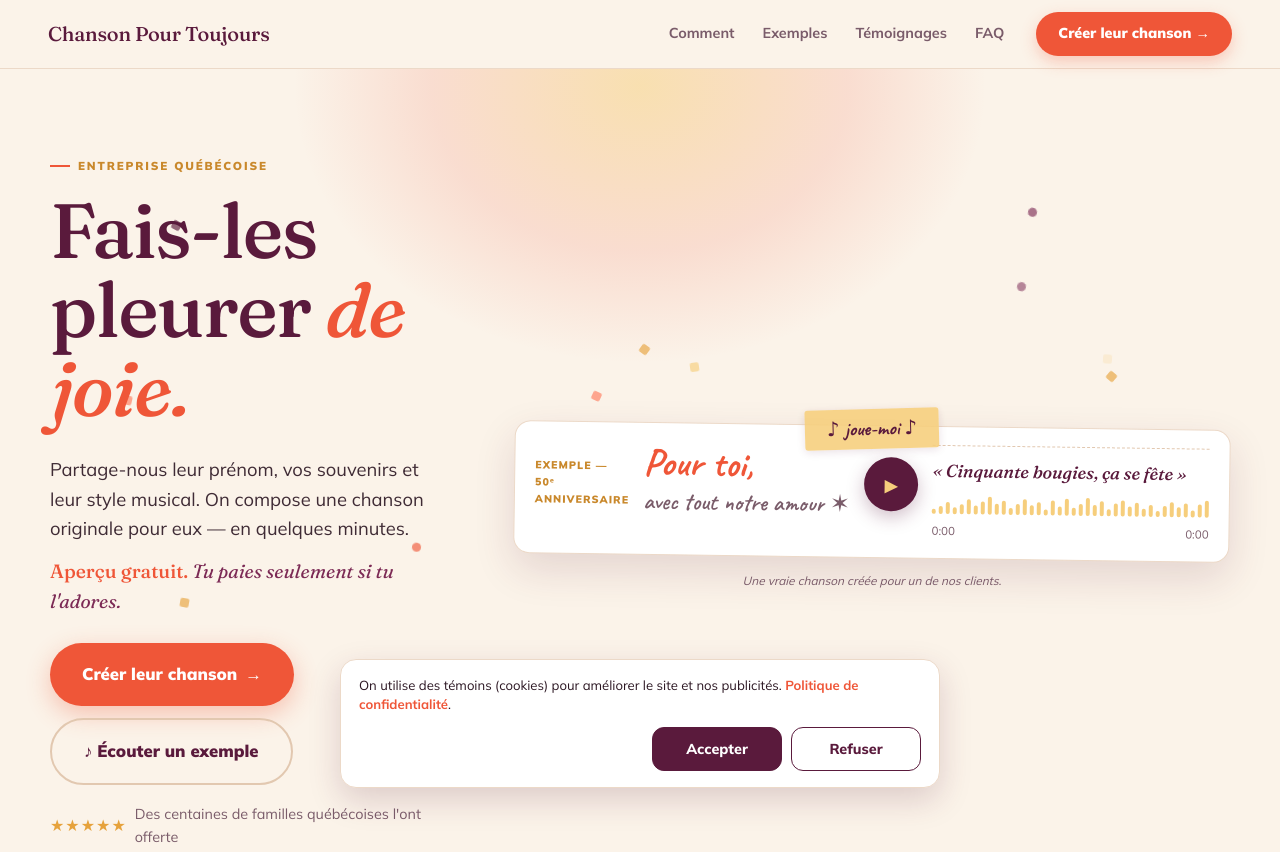
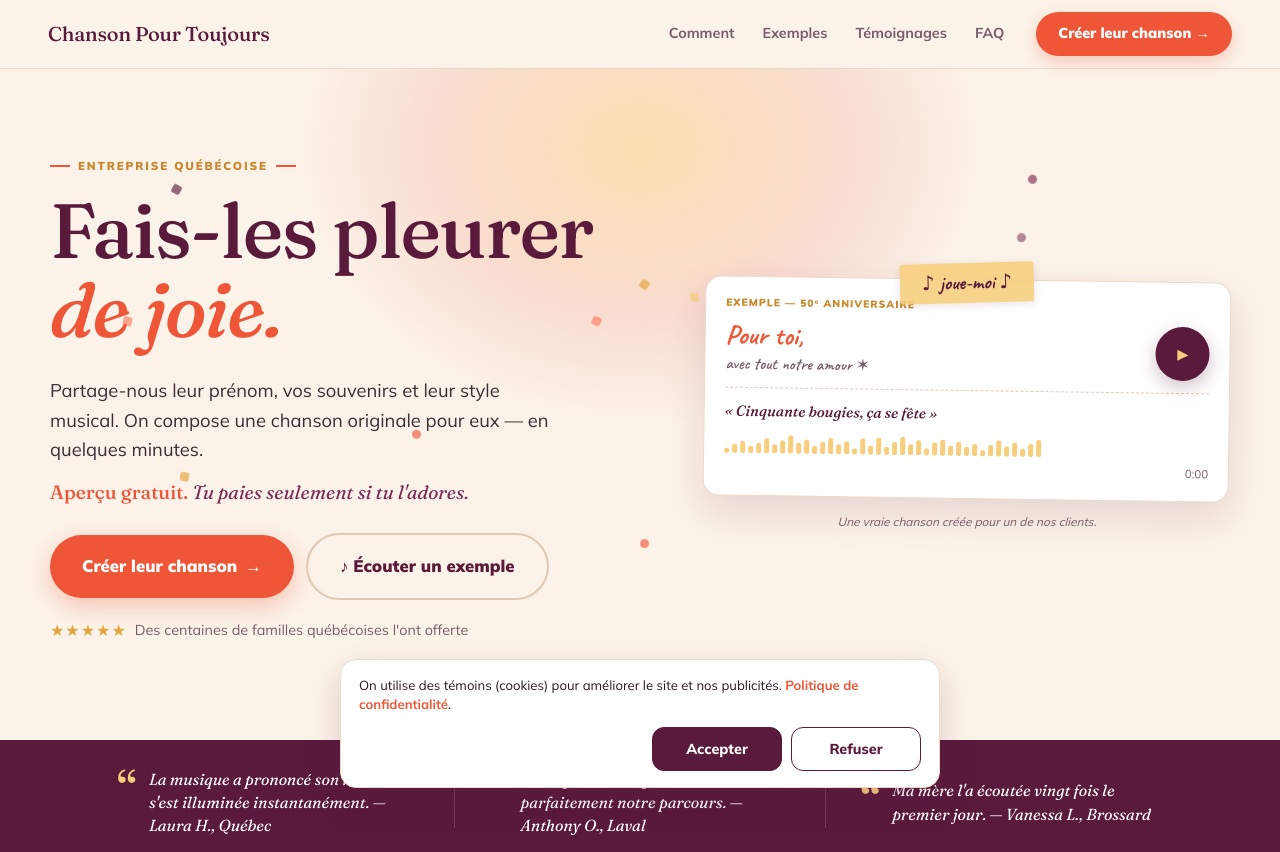
Before and after one commit to maxime1728/chansonpourtoujours, a plain HTML site: page index.html in a window 1280 px wide. Shown: the top 852 px of the page. Drawn offline with Linux system fonts and the light colour scheme.

Commit message:
Update index.html

```diff
--- a/index.html
+++ b/index.html
@@ -195,6 +195,10 @@
   color:var(--gold3);margin:0 0 16px;
 }
 .hero-eyebrow::before{content:"";width:20px;height:2px;background:var(--coral);}
+.hero-eyebrow::after{content:"";width:20px;height:2px;background:var(--coral);}
+
+/* Force display:block sur la carte hero — écrase .track{display:flex} */
+#heroCard{display:block!important;}
 h1.hero-h1{
   font-family:var(--ff-d);font-weight:500;
   font-size:clamp(2.6rem,11vw,4.4rem);
@@ -268,7 +272,7 @@
   display:flex;
   align-items:center;
   justify-content:space-between;
-  gap:14px;
+  gap:8px;               /* réduit pour rapprocher le bouton */
   margin-bottom:16px;
 }
 .ded-texts{
@@ -335,8 +339,8 @@
 
 .ded-seek{position:absolute;inset:0;cursor:pointer;touch-action:none;}
 .ded-time{
-  display:flex;justify-content:space-between;
-  font-size:.7rem;color:var(--mute);margin-top:8px;
+  text-align:right;          /* aligné à droite = fin des barres */
+  font-size:.7rem;color:var(--mute);margin-top:6px;
   font-variant-numeric:tabular-nums;
 }
 .ded-cap{
@@ -679,18 +683,17 @@
   /* — Carte dédicace — */
   .ded-wrap{ margin-top:0; padding:18px 0 0; }
   .ded-card{
-    padding:36px 32px 28px;
+    padding:24px 24px 20px;   /* réduit vs 36px 32px */
     transform:rotate(.8deg);
     overflow:visible;
   }
   .ded-card.playing{ transform:rotate(0); }
-  .ded-to{ font-size:2.4rem; }
-  .ded-from{ font-size:1.4rem; }
-  .ded-btn{ flex:0 0 64px; width:64px; height:64px; font-size:1.1rem; }
-  .ded-title{ font-size:1.1rem; }
-  .ded-to{ font-size:2.4rem; }
-  .ded-from{ font-size:1.5rem; }
-  .ded-btn{ flex:0 0 64px; width:64px; height:64px; font-size:1.1rem; }
+  .ded-occ{ font-size:.64rem; }
+  .ded-to{ font-size:1.7rem; }   /* réduit vs 2.4rem */
+  .ded-from{ font-size:1.05rem; } /* réduit vs 1.5rem */
+  .ded-btn{ flex:0 0 48px; width:48px; height:48px; font-size:.9rem; }
+  .ded-title{ font-size:.92rem; }
+  .ded-row{ gap:10px; margin-bottom:12px; }
 
   /* — Flash preuve sociale — */
   .flash{ padding:28px 48px; }
@@ -862,7 +865,6 @@
           </div>
           <div class="ded-time track-time">
             <span class="t-cur">0:00</span>
-            <span class="t-dur">0:00</span>
           </div>
         </div>
         <audio preload="metadata" onloadedmetadata="tDur(this)" ontimeupdate="tTick(this)" onplay="tPlay(this)" onpause="tPause(this)" onended="tEnd(this)">
```
